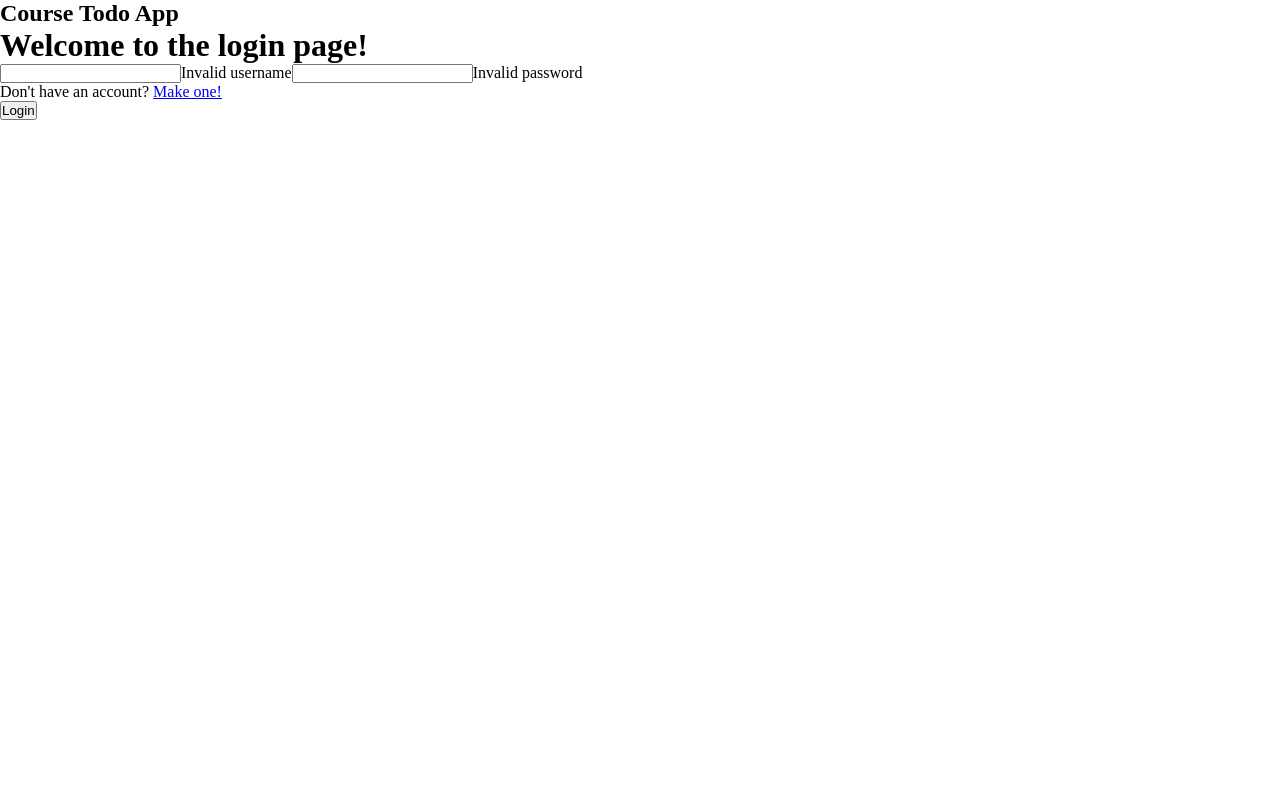
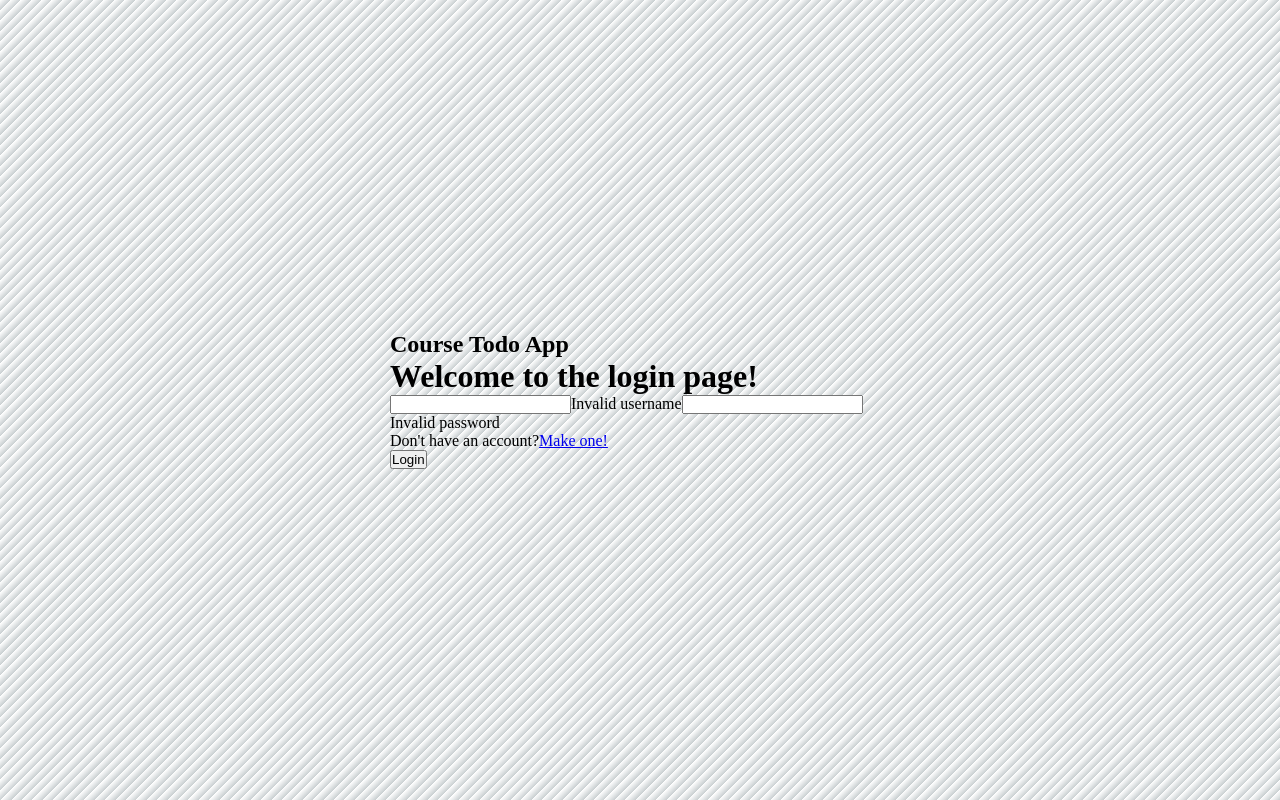
Before and after one commit to Jason-Azevedo/CourseFullStackApp, a React (Create React App) app in the folder frontend/: page /login in a window 1280 px wide. Built offline with nearby package versions, Linux system fonts and the light colour scheme.

Commit message:
Almost finished styling the background of the login page

```diff
--- a/frontend/src/Pages/Login.js
+++ b/frontend/src/Pages/Login.js
@@ -4,20 +4,27 @@
 
 export default function Login() {
   return (
-    <div>
-      <form action="">
-        <h2>Course Todo App</h2>
-        <h1>Welcome to the login page!</h1>
+    <div className="form__background">
+      <div className="form__container">
+        <form className="form" action="">
+          <h2 className="title--small">Course Todo App</h2>
+          <h1 className="title--large">Welcome to the login page!</h1>
 
-        <FormInput inputName="username" errMsg="Invalid username" />
+          <FormInput inputName="username" errMsg="Invalid username" />
 
-        <FormInput inputName="password" errMsg="Invalid password" />
+          <FormInput inputName="password" errMsg="Invalid password" />
 
-        <p>
-          Don't have an account? <Link to="/signup">Make one!</Link>
-        </p>
-        <button type="submit">Login</button>
-      </form>
+          <p className="text">
+            Don't have an account?
+            <Link className="link" to="/signup">
+              Make one!
+            </Link>
+          </p>
+          <button className="btn" type="submit">
+            Login
+          </button>
+        </form>
+      </div>
     </div>
   );
 }
--- /dev/null
+++ b/frontend/src/Styles/Components/_form.scss
@@ -0,0 +1,14 @@
+.form {
+  &__container {
+    position: absolute;
+    max-width: 500px;
+    transform: translate(-50%, -50%);
+    top: 50%;
+    left: 50%;
+  }
+
+  &__background {
+    height: 100vh;
+    background: repeating-linear-gradient(135deg, #fff, #c9cfd1 0.5%, #fff 5px);
+  }
+}
--- /dev/null
+++ b/frontend/src/Styles/Components/_style-imports.scss
@@ -0,0 +1,5 @@
+@import "button";
+@import "form";
+@import "link";
+@import "text";
+@import "title";
--- a/frontend/src/Styles/main.scss
+++ b/frontend/src/Styles/main.scss
@@ -1,3 +1,5 @@
+@import "./Components/style-imports";
+
 * {
   padding: 0;
   margin: 0;
```
Also changed, not shown: frontend/src/Styles/Components/_button.scss (added), frontend/src/Styles/Components/_link.scss (added), frontend/src/Styles/Components/_text.scss (added), frontend/src/Styles/Components/_title.scss (added), frontend/src/Styles/_fonts.scss (added), frontend/src/Styles/_vars.scss (added).
